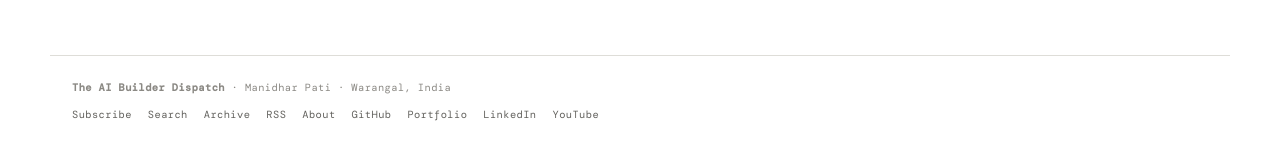
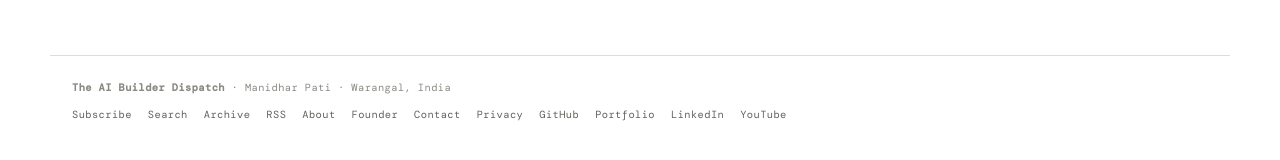
Before and after one commit to Manidhar8008/newsletter, a Jekyll site: the page built from index.md, in a window 1280 px wide and 900 px high, scrolled down 1714 px. Shown: the part 736-896 px from the top of the window. Built offline with Jekyll 4.4.1, drawn with Linux system fonts in a browser that asks for light colours; some of the changed lines change nothing that is shown.

Commit message:
Add contact privacy and author links

```diff
--- a/_layouts/default.html
+++ b/_layouts/default.html
@@ -28,8 +28,8 @@
     "headline":{{ page.title | jsonify }},
     "description":{{ page.description | default: site.description | jsonify }},
     "datePublished":{{ page.date | date_to_xmlschema | jsonify }},
-    "author":{"@type":"Person","name":{{ site.author.name | jsonify }},"url":{{ '/about/' | absolute_url | jsonify }}},
-    "publisher":{"@type":"Person","name":{{ site.author.name | jsonify }}},
+    "author":{"@type":"Person","name":{{ site.author.name | jsonify }},"url":{{ '/author/' | absolute_url | jsonify }}},
+    "publisher":{"@type":"Person","name":{{ site.author.name | jsonify }},"url":{{ '/author/' | absolute_url | jsonify }}},
     "mainEntityOfPage":{"@type":"WebPage","@id":{{ page.url | absolute_url | jsonify }}}
   }
   {% else %}
@@ -39,7 +39,7 @@
     "name":{{ site.title | jsonify }},
     "url":{{ site.url | append: site.baseurl | jsonify }},
     "description":{{ site.description | jsonify }},
-    "publisher":{"@type":"Person","name":{{ site.author.name | jsonify }}}
+    "publisher":{"@type":"Person","name":{{ site.author.name | jsonify }},"url":{{ '/author/' | absolute_url | jsonify }}}
   }
   {% endif %}
   </script>
@@ -83,6 +83,9 @@
       <a href="{{ '/archive/' | relative_url }}">Archive</a>
       <a href="{{ '/feed.xml' | relative_url }}">RSS</a>
       <a href="{{ '/about/' | relative_url }}">About</a>
+      <a href="{{ '/author/' | relative_url }}">Founder</a>
+      <a href="{{ '/contact/' | relative_url }}">Contact</a>
+      <a href="{{ '/privacy/' | relative_url }}">Privacy</a>
       <a href="{{ site.author.github }}">GitHub</a>
       <a href="{{ site.author.portfolio }}">Portfolio</a>
       {% if site.author.linkedin %}<a href="{{ site.author.linkedin }}">LinkedIn</a>{% endif %}
```
